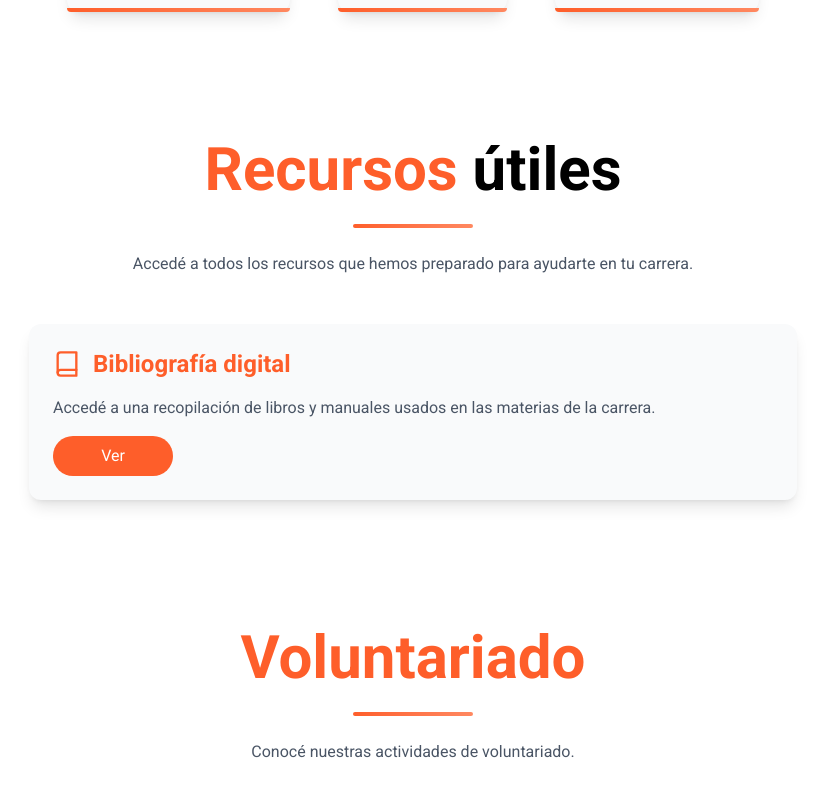
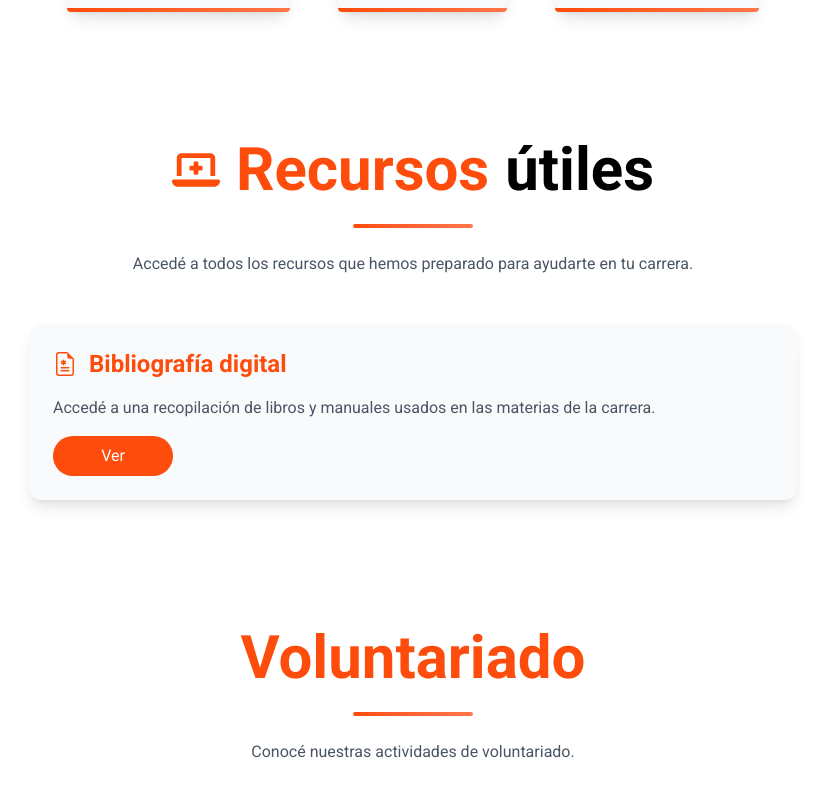
Before and after one commit to FranciscoJarusz/lista365, a React (Vite) app: page / in a window 1280 px wide. Shown: the part 1320-2120 px from the top of the page, without its empty margins (227-1052 px from the left). Built offline with nearby package versions, Linux system fonts and the light colour scheme.

Commit message:
Cambio el color primario. Agrego algunos SVG nuevos.

```diff
--- a/src/components/Integrantes.jsx
+++ b/src/components/Integrantes.jsx
@@ -7,7 +7,7 @@ const Integrantes = () => {
 
             <h1 className="text-4xl md:text-6xl font-bold text-black text-center"><span className="text-primario">Conocé</span> a nuestros <span className="text-primario">integrantes</span></h1>
 
-            <div className="h-1 w-30 bg-gradient-to-r from-primario to-secundario rounded-xl"></div>
+            <div className="h-1 w-20 lg:w-30 bg-gradient-to-r from-primario to-secundario rounded-xl"></div>
 
             <h2 className="text-2xl md:text-3xl font-bold text-primario mb-6 text-center">Comisión Directiva</h2>
 
--- a/src/components/Preguntas-frecuentes.jsx
+++ b/src/components/Preguntas-frecuentes.jsx
@@ -289,11 +289,26 @@ const PreguntasFrecuentes = () => {
 
                             <p className="text-gray-600 text-wrap max-w-4xl text-sm md:text-base">Podes contactarnos por:</p>
 
-                            <p className="text-gray-600 text-wrap max-w-4xl text-sm md:text-base font-bold">📧 Mail: <a href="mailto:lista365unlu@gmail.com" className="text-primario">lista365unlu@gmail.com</a></p>
+                            <p className="text-gray-600 text-wrap max-w-4xl text-sm md:text-base font-bold flex items-center gap-2">
+                                <svg xmlns="http://www.w3.org/2000/svg" width="20" height="20" viewBox="0 0 24 24" fill="var(--color-primario)">
+                                    <path d="M20 4H4c-1.1 0-1.99.9-1.99 2L2 18c0 1.1.9 2 2 2h16c1.1 0 2-.9 2-2V6c0-1.1-.9-2-2-2zm0 4l-8 5-8-5V6l8 5 8-5v2z"/>
+                                </svg>
+                                Mail: <a href="mailto:lista365unlu@gmail.com" className="text-primario">lista365unlu@gmail.com</a>
+                            </p>
 
-                            <p className="text-gray-600 text-wrap max-w-4xl text-sm md:text-base font-bold">📱 Instagram: <a href="https://www.instagram.com/lista365unlu/" target="_blank" className="text-primario">lista365unlu</a></p>
+                            <p className="text-gray-600 text-wrap max-w-4xl text-sm md:text-base font-bold flex items-center gap-2">
+                                <svg xmlns="http://www.w3.org/2000/svg" width="20" height="20" viewBox="0 0 24 24" fill="var(--color-primario)">
+                                    <path d="M12 2.163c3.204 0 3.584.012 4.85.07 3.252.148 4.771 1.691 4.919 4.919.058 1.265.069 1.645.069 4.849 0 3.205-.012 3.584-.069 4.849-.149 3.225-1.664 4.771-4.919 4.919-1.266.058-1.644.07-4.85.07-3.204 0-3.584-.012-4.849-.07-3.26-.149-4.771-1.699-4.919-4.92-.058-1.265-.07-1.644-.07-4.849 0-3.204.013-3.583.07-4.849.149-3.227 1.664-4.771 4.919-4.919 1.266-.057 1.645-.069 4.849-.069zm0-2.163c-3.259 0-3.667.014-4.947.072-4.358.2-6.78 2.618-6.98 6.98-.059 1.281-.073 1.689-.073 4.948 0 3.259.014 3.668.072 4.948.2 4.358 2.618 6.78 6.98 6.98 1.281.058 1.689.072 4.948.072 3.259 0 3.668-.014 4.948-.072 4.354-.2 6.782-2.618 6.979-6.98.059-1.28.073-1.689.073-4.948 0-3.259-.014-3.667-.072-4.947-.196-4.354-2.617-6.78-6.979-6.98-1.281-.059-1.69-.073-4.949-.073zm0 5.838c-3.403 0-6.162 2.759-6.162 6.162s2.759 6.163 6.162 6.163 6.162-2.759 6.162-6.163c0-3.403-2.759-6.162-6.162-6.162zm0 10.162c-2.209 0-4-1.79-4-4 0-2.209 1.791-4 4-4s4 1.791 4 4c0 2.21-1.791 4-4 4zm6.406-11.845c-.796 0-1.441.645-1.441 1.44s.645 1.44 1.441 1.44c.795 0 1.439-.645 1.439-1.44s-.644-1.44-1.439-1.44z"/>
+                                </svg>
+                                Instagram: <a href="https://www.instagram.com/lista365unlu/" target="_blank" className="text-primario">lista365unlu</a>
+                            </p>
 
-                            <p className="text-gray-600 text-wrap max-w-4xl text-sm md:text-base font-bold">📞 Secretaria: <a href="https://wa.me/541167545219" target="_blank" className="text-primario">+54 11 6754-5219</a></p>
+                            <p className="text-gray-600 text-wrap max-w-4xl text-sm md:text-base font-bold flex items-center gap-2">
+                                <svg xmlns="http://www.w3.org/2000/svg" width="20" height="20" viewBox="0 0 24 24" fill="var(--color-primario)">
+                                    <path d="M6.62 10.79c1.44 2.83 3.76 5.14 6.59 6.59l2.2-2.2c.27-.27.67-.36 1.02-.24 1.12.37 2.33.57 3.57.57.55 0 1 .45 1 1V20c0 .55-.45 1-1 1-9.39 0-17-7.61-17-17 0-.55.45-1 1-1h3.5c.55 0 1 .45 1 1 0 1.25.2 2.45.57 3.57.11.35.03.74-.25 1.02l-2.2 2.2z"/>
+                                </svg>
+                                Secretaria: <a href="https://wa.me/541167545219" target="_blank" className="text-primario">+54 11 6754-5219</a>
+                            </p>
 
                         </div>
 
--- a/src/components/Recursos.jsx
+++ b/src/components/Recursos.jsx
@@ -6,9 +6,17 @@ const Recursos = () => {
 
             <div className="flex flex-col items-center justify-center gap-6">
 
-                <h1 className="text-4xl md:text-6xl font-bold text-black"><span className="text-primario">Recursos</span> útiles</h1>
+                <h1 className="text-4xl md:text-6xl font-bold text-black flex items-center gap-4">
 
-                <div className="h-1 w-30 bg-gradient-to-r from-primario to-secundario rounded-xl"></div>
+                    <svg xmlns="http://www.w3.org/2000/svg" width="48" height="48" viewBox="0 0 640 640" fill="var(--color-primario)">
+                        <path d="M64 160C64 124.7 92.7 96 128 96L512 96C547.3 96 576 124.7 576 160L576 400L512 400L512 160L128 160L128 400L64 400L64 160zM0 467.2C0 456.6 8.6 448 19.2 448L620.8 448C631.4 448 640 456.6 640 467.2C640 509.6 605.6 544 563.2 544L76.8 544C34.4 544 0 509.6 0 467.2zM288 224C288 215.2 295.2 208 304 208L336 208C344.8 208 352 215.2 352 224L352 264L392 264C400.8 264 408 271.2 408 280L408 312C408 320.8 400.8 328 392 328L352 328L352 368C352 376.8 344.8 384 336 384L304 384C295.2 384 288 376.8 288 368L288 328L248 328C239.2 328 232 320.8 232 312L232 280C232 271.2 239.2 264 248 264L288 264L288 224z"/>
+                    </svg>
+
+                    <span className="text-primario">Recursos</span> útiles
+
+                </h1>
+
+                <div className="h-1 w-20 lg:w-30 bg-gradient-to-r from-primario to-secundario rounded-xl"></div>
 
                 <p className="text-md text-gray-600 mb-12 text-center">Accedé a todos los recursos que hemos preparado para ayudarte en tu carrera.</p>
 
@@ -20,9 +28,9 @@ const Recursos = () => {
                 <div className="flex flex-col items-left gap-3 md:gap-4 bg-gray-50 p-4 md:p-6 rounded-xl shadow-lg">
 
                     <div className="flex items-center gap-3">
-                        <svg xmlns="http://www.w3.org/2000/svg" viewBox="0 0 24 24" fill="none" stroke="currentColor" strokeWidth="2" strokeLinecap="round" strokeLinejoin="round" width="24" height="24" className="text-primario md:w-7 md:h-7">
-                            <path d="M4 19.5A2.5 2.5 0 0 1 6.5 17H20"/>
-                            <path d="M6.5 2H20v20H6.5A2.5 2.5 0 0 1 4 19.5v-15A2.5 2.5 0 0 1 6.5 2z"/>
+                        <svg xmlns="http://www.w3.org/2000/svg" width="24" height="24" class="bi bi-file-earmark-medical" viewBox="0 0 16 16" fill="var(--color-primario)">
+                            <path d="M7.5 5.5a.5.5 0 0 0-1 0v.634l-.549-.317a.5.5 0 1 0-.5.866L6 7l-.549.317a.5.5 0 1 0 .5.866l.549-.317V8.5a.5.5 0 1 0 1 0v-.634l.549.317a.5.5 0 1 0 .5-.866L8 7l.549-.317a.5.5 0 1 0-.5-.866l-.549.317zm-2 4.5a.5.5 0 0 0 0 1h5a.5.5 0 0 0 0-1zm0 2a.5.5 0 0 0 0 1h5a.5.5 0 0 0 0-1z"/>
+                            <path d="M14 14V4.5L9.5 0H4a2 2 0 0 0-2 2v12a2 2 0 0 0 2 2h8a2 2 0 0 0 2-2M9.5 3A1.5 1.5 0 0 0 11 4.5h2V14a1 1 0 0 1-1 1H4a1 1 0 0 1-1-1V2a1 1 0 0 1 1-1h5.5z"/>
                         </svg>
                         <h2 className="text-xl md:text-2xl font-bold text-primario">Bibliografía digital</h2>
                     </div>
--- a/src/components/Voluntariado.jsx
+++ b/src/components/Voluntariado.jsx
@@ -6,7 +6,7 @@ const Voluntariado = () => {
 
             <h1 className="text-4xl md:text-6xl font-bold text-primario text-center">Voluntariado</h1>
 
-            <div className="h-1 w-30 bg-gradient-to-r from-primario to-secundario rounded-xl"></div>
+            <div className="h-1 w-20 lg:w-30 bg-gradient-to-r from-primario to-secundario rounded-xl"></div>
 
             <p className="text-md text-gray-600 mb-12 text-center">Conocé nuestras actividades de voluntariado.</p>
 
--- a/src/index.css
+++ b/src/index.css
@@ -3,13 +3,11 @@
 @theme {
   --color-primario: #fe5e2a;
   --color-secundario: #ff8860;
-  --color-hover: #b94521;
 }
 
 :root {
-  --color-primario: #fe5e2a;
-  --color-secundario: #ff8860;
-  --color-hover: #b94521;
+  --color-primario: #fd4c0b;
+  --color-secundario: #ff7649;
 }
 
 * {
```
